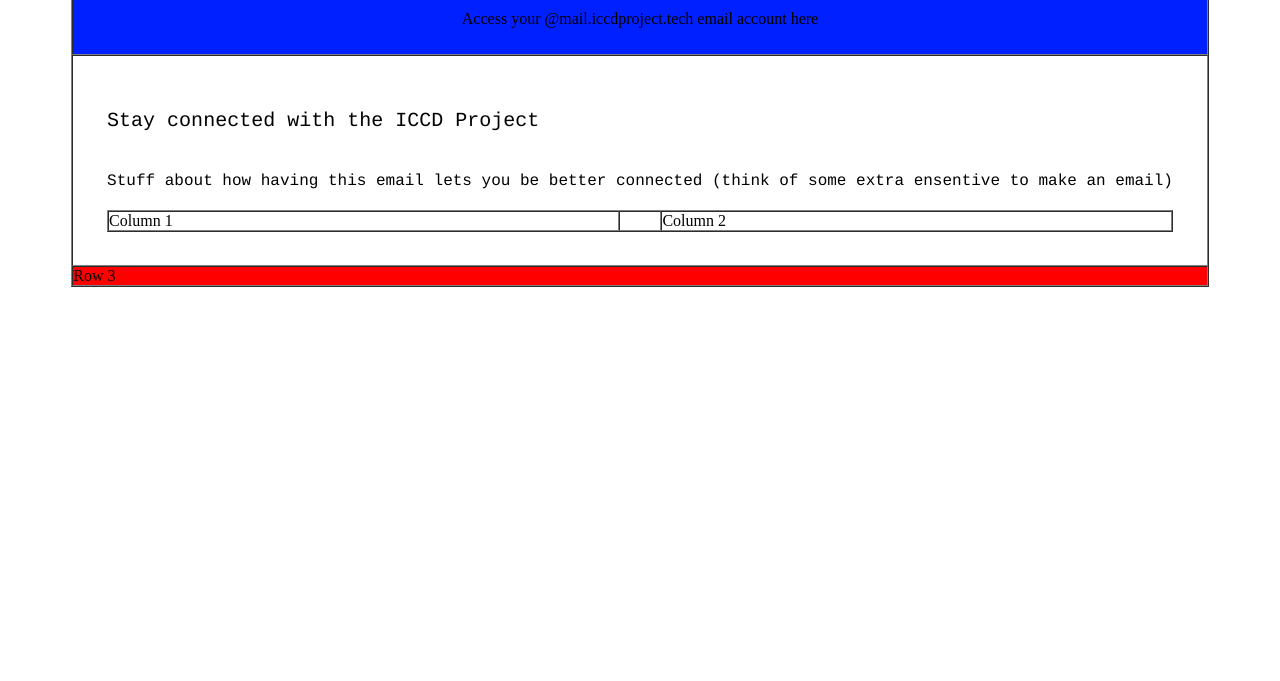
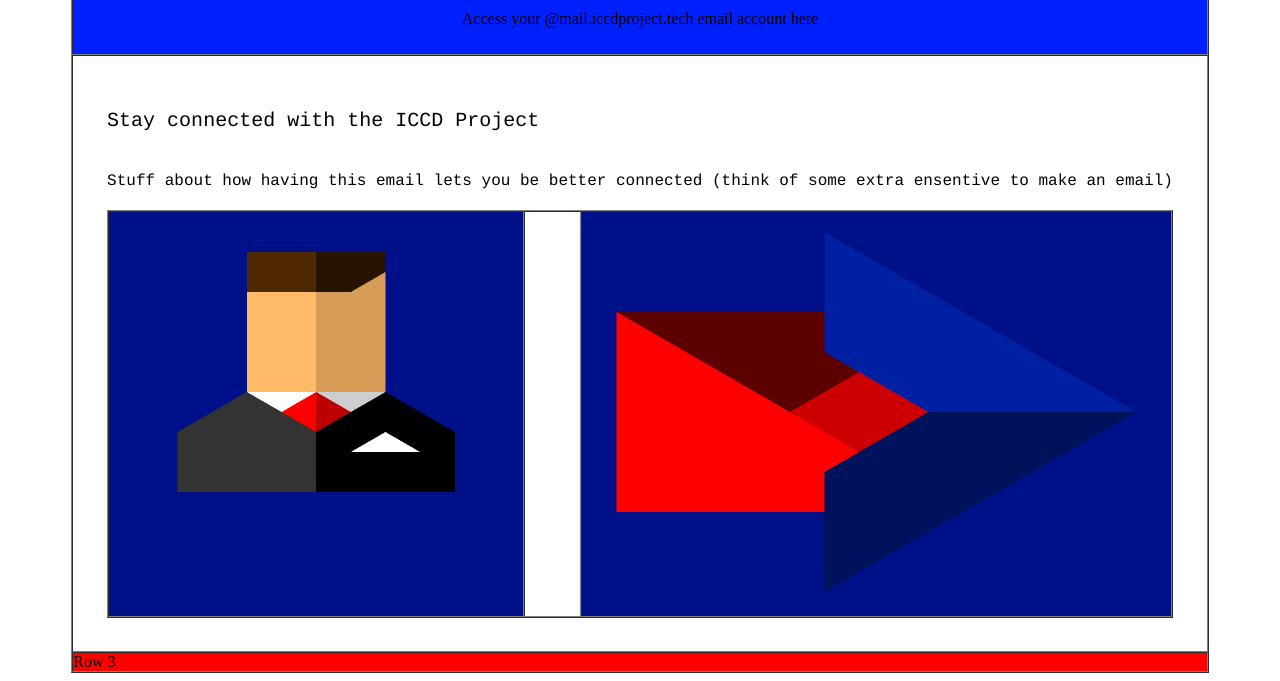
Before and after one commit to KosmicCO/Email-Server, a plain HTML site: page index.html in a window 1280 px wide. Shown: the part 772-1453 px from the top of the page. Before the commit the page ends 1067 px from the top, so only its background shows below. Drawn offline with Linux system fonts and the light colour scheme.

Commit message:
Update index.html

```diff
--- a/index.html
+++ b/index.html
@@ -51,16 +51,16 @@
             <tr>
               <td>
 
-                <table border="1" cellpadding="0" cellspacing="0" width="100%">
+                <table border = "1" cellpadding = "0" cellspacing = "0" width = "100%">
                   <tr>
-                    <td width="260" valign="top">
-                      Column 1
+                    <td width = "45%" align = "center" valign = "top" bgcolor = "#001088">
+                      <img src="Mail-Images/New-Account.png" height = "16.666%" width = "auto"/>
                     </td>
-                    <td style="font-size: 0; line-height: 0;" width="20">
+                    <td style = "font-size: 0; line-height: 0;" width = "10%">
                       &nbsp;
                     </td>
-                    <td width="260" valign="top">
-                      Column 2
+                    <td width = "45%" align = "center" valign = "top" bgcolor = "001088">
+                      <img src="Mail-Images/Log-In.png" height = "16.666%" width = "auto"/>
                     </td>
                   </tr>
                 </table>
```
